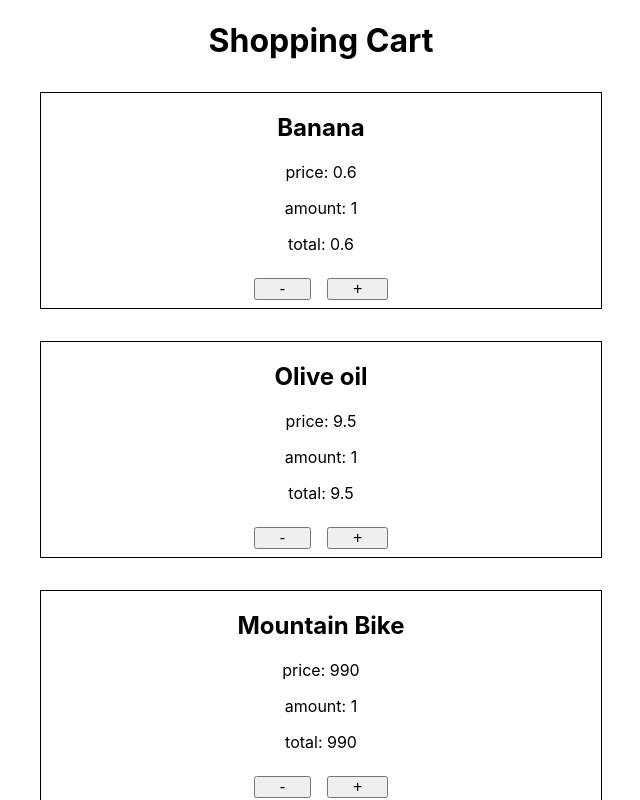
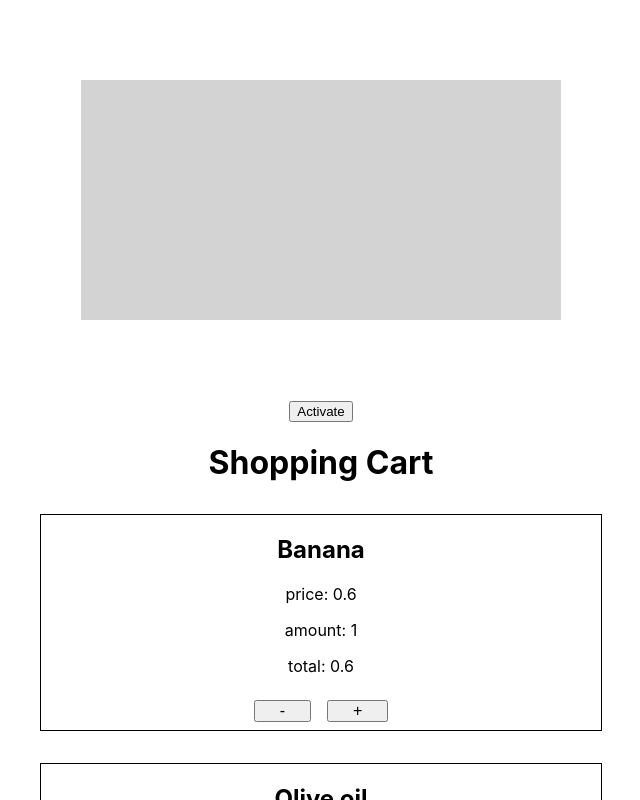
Before and after one commit to ThomasF85/usestate-challenges, a React (Create React App) app: page / in a window 1280 px wide. Shown: the top 800 px of the page, without its empty margins (319-959 px from the left). Built offline with nearby package versions, Linux system fonts and the light colour scheme.

Commit message:
add solutions

```diff
--- a/src/App.js
+++ b/src/App.js
@@ -9,7 +9,7 @@ function App() {
     <div className="App">
       {/* <ColorPage /> */}
       {/* <Hungry /> */}
-      {/* <ActiveToggle /> */}
+      <ActiveToggle />
       <ShoppingCart />
     </div>
   );
--- a/src/components/ActiveToggle/ActiveToggle.js
+++ b/src/components/ActiveToggle/ActiveToggle.js
@@ -1,10 +1,18 @@
+import { useState } from "react";
 import "./ActiveToggle.css";
 
 function ActiveToggle() {
+  const [active, setActive] = useState(false);
+
   return (
     <main>
-      <div className="box" />
-      <button type="button">Activate</button>
+      <div className={`box${active ? " box--active" : ""}`} />
+      <button
+        onClick={() => setActive((previousActive) => !previousActive)}
+        type="button"
+      >
+        {active ? "Deactivate" : "Activate"}
+      </button>
     </main>
   );
 }
--- a/src/components/ShoppingItem/ShoppingItem.js
+++ b/src/components/ShoppingItem/ShoppingItem.js
@@ -1,7 +1,8 @@
+import { useState } from "react";
 import "./ShoppingItem.css";
 
 function ShoppingItem({ name, price }) {
-  const amount = 1;
+  const [amount, setAmount] = useState(1);
 
   return (
     <section className="item">
@@ -9,10 +10,22 @@ function ShoppingItem({ name, price }) {
       <p>price: {price}</p>
       <p>amount: {amount}</p>
       <p>total: {price * amount}</p>
-      <button className="item__button" type="button">
+      <button
+        onClick={() =>
+          setAmount((previousAmount) =>
+            previousAmount > 0 ? previousAmount - 1 : 0
+          )
+        }
+        className="item__button"
+        type="button"
+      >
         -
       </button>
-      <button className="item__button" type="button">
+      <button
+        onClick={() => setAmount((previousAmount) => previousAmount + 1)}
+        className="item__button"
+        type="button"
+      >
         +
       </button>
     </section>
```
